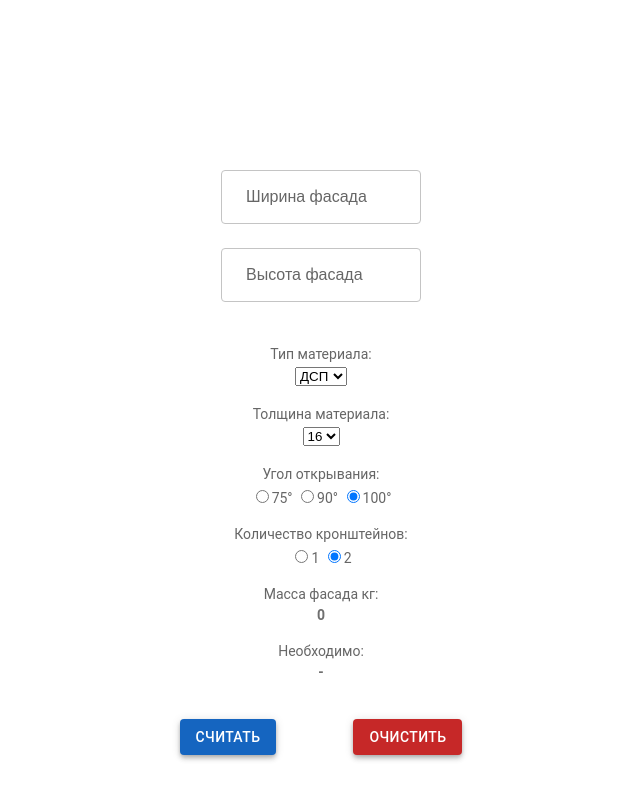
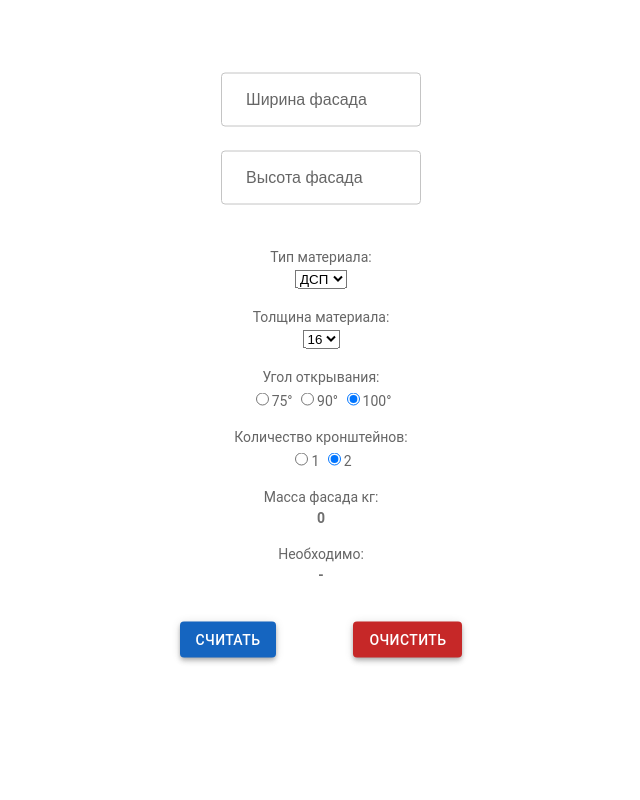
Before and after one commit to Vulong-development/gas-lift-counter, a plain HTML site: page index.html in a window 1280 px wide. Shown: the whole page, without its empty margins (319-959 px from the left). Drawn offline with Linux system fonts and the light colour scheme.

Commit message:
Add files via upload

```diff
--- a/css/style.css
+++ b/css/style.css
@@ -2,19 +2,34 @@
 @import url('./import/input.css');
 @import url('./import/button.css');
 
+html {
+  height: 100%;
+}
 body {
   margin: 0;
   padding: 0;
+  position: relative;
+  height: 100%;
   background-color: #ffffff;
   font-family: 'Roboto',  sans-serif;
+}
+
+.main {
+  /* margin: 0 auto;
+  max-width: calc(100vw - 15px); */
+  position: absolute;
+  top: 50%;
+  left: 50%;
+  transform: translate(-50%, -50%);
 }
 
 .container {
   width: 360px;
   margin: 0 auto;
 }
+
 .main-section {
-  margin: 170px auto 0;
+
   box-sizing: border-box;
 
   padding-bottom: 10px;
--- a/index.html
+++ b/index.html
@@ -2,6 +2,8 @@
 <html lang="ru">
   <head>
 	<meta charset="UTF-8">
+    <meta http-equiv="X-UA-Compatible" content="IE=edge">
+    <meta name="viewport" content="width=device-width, initial-scale=1.0">
 	<title>Gas lift calculator</title>
     <link rel="stylesheet" href="css\style.css">
   </head>
@@ -10,9 +12,6 @@
 	<main class="main">
 	  <div class="container">
 	    <section class="main-section">
-
-
-
 		  <input class="form-input__field" id="width" type="number" placeholder="Ширина фасада">
 
 		  <input class="form-input__field" id="height" type="number" placeholder="Высота фасада">
@@ -50,6 +49,7 @@
 		</div>
 	  </section>
 	  </div>
+
 	  <div class="container">
 	  <div class="keyboard">
 	    <button class="button count" type="button">Считать</button>
```
Lines whose indentation alone changed are shown as unchanged.
